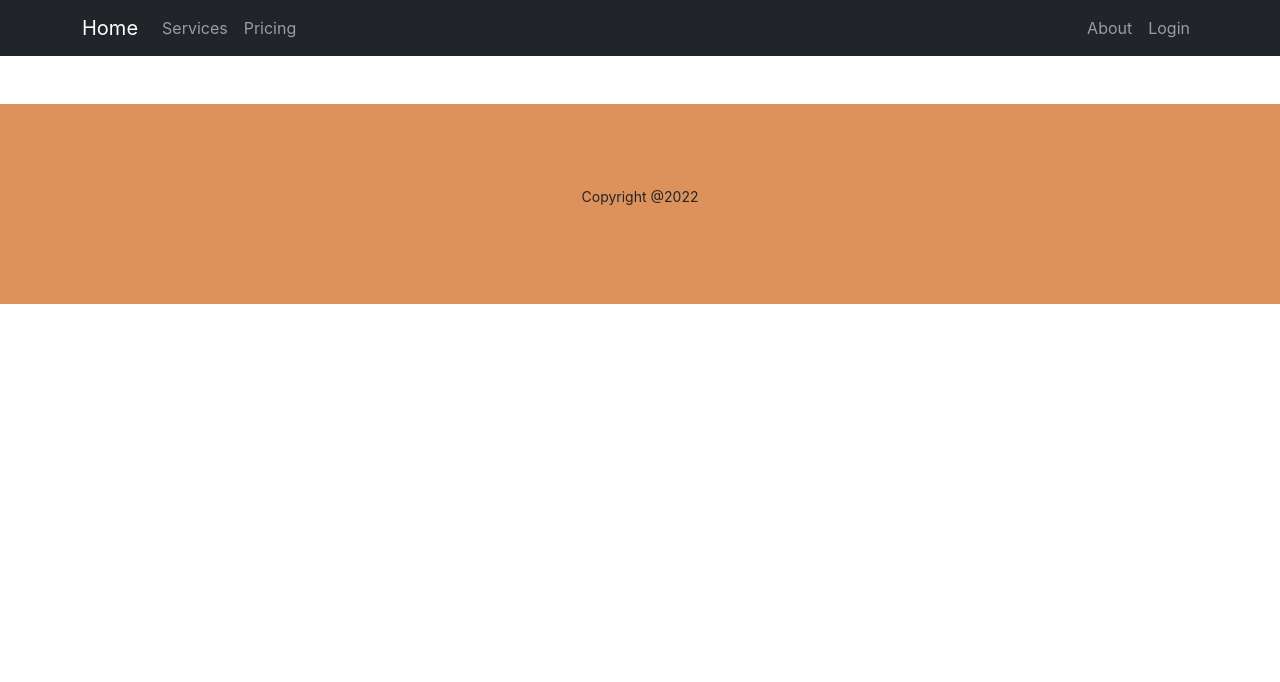
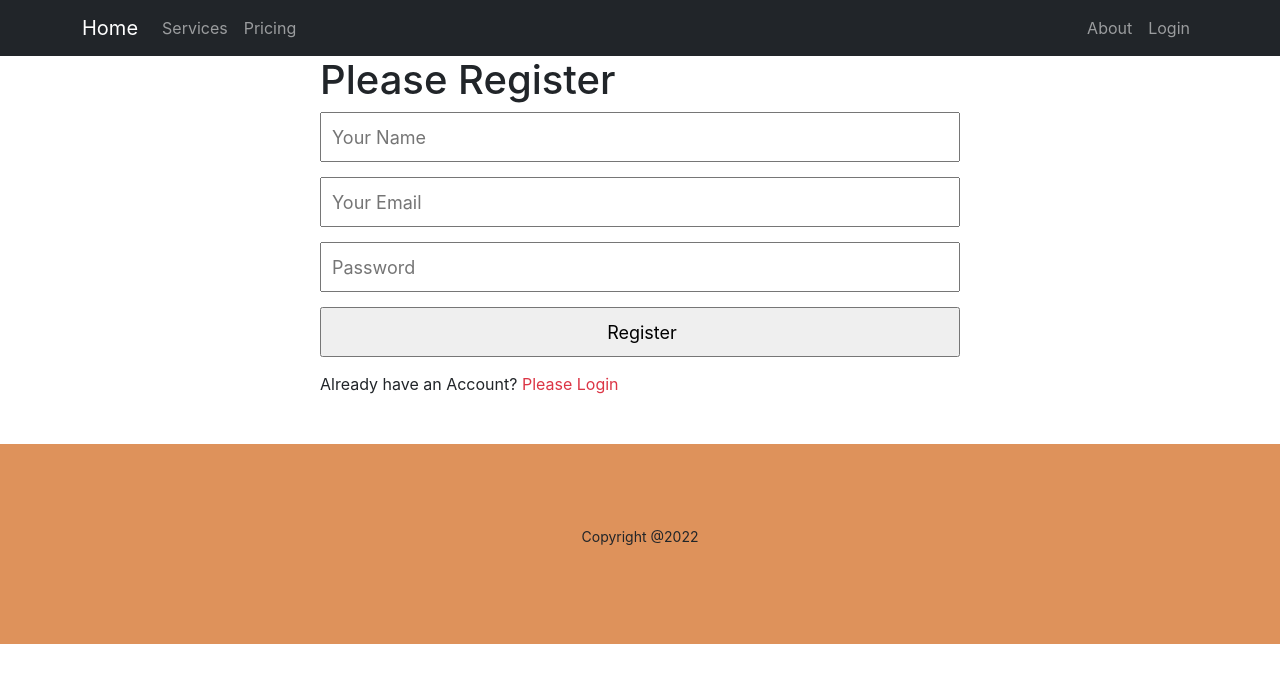
Before and after one commit to rahulhawlader/assignment-ten, a React (Create React App) app: page /Register in a window 1280 px wide. Shown: the top 682 px of the page. Built offline with nearby package versions, Linux system fonts and the light colour scheme; the HTML template or start-up script is replaced by a standard one.

Commit message:
register update

```diff
--- a/src/pages/Register/Register.js
+++ b/src/pages/Register/Register.js
@@ -3,14 +3,14 @@ import { Link, useNavigate } from 'react-router-dom';
 import './Regiter.css'
 
 const Register = () => {
-    // const navigate = useNavigate();
+    const navigate = useNavigate();
 
-    // const navigateLogin = () => {
-    //     navigate('/Login')
-    // }
+    const navigateLogin = () => {
+        navigate('/Login')
+    }
     return (
         <div className='register-form'>
-            {/* <form >
+            <form >
                 <h1>Please Register</h1>
                 <input type="text" name="name" id="" placeholder='Your Name' />
 
@@ -20,7 +20,7 @@ const Register = () => {
                 <input type="submit" value="Register" />
 
             </form>
-            <p>Already have an Account? <Link to='/Login' className='text-danger  pe-auto text-decoration-none' onClick={navigateLogin}> Please Login</Link></p> */}
+            <p>Already have an Account? <Link to='/Login' className='text-danger  pe-auto text-decoration-none' onClick={navigateLogin}> Please Login</Link></p>
         </div>
     );
 };
```
